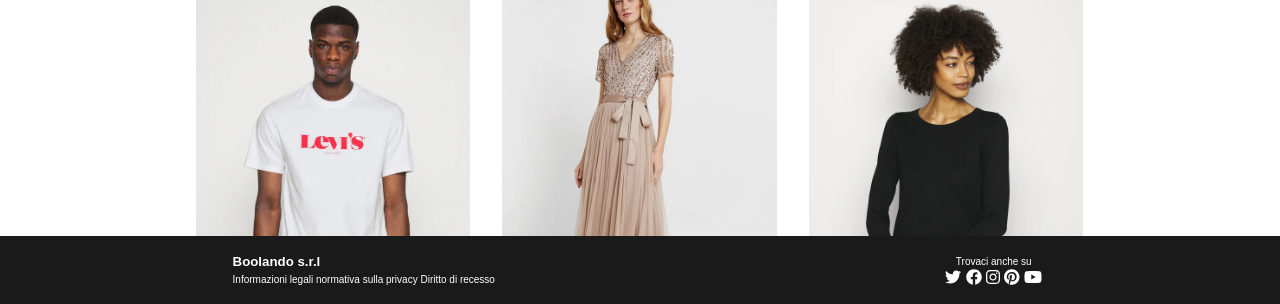
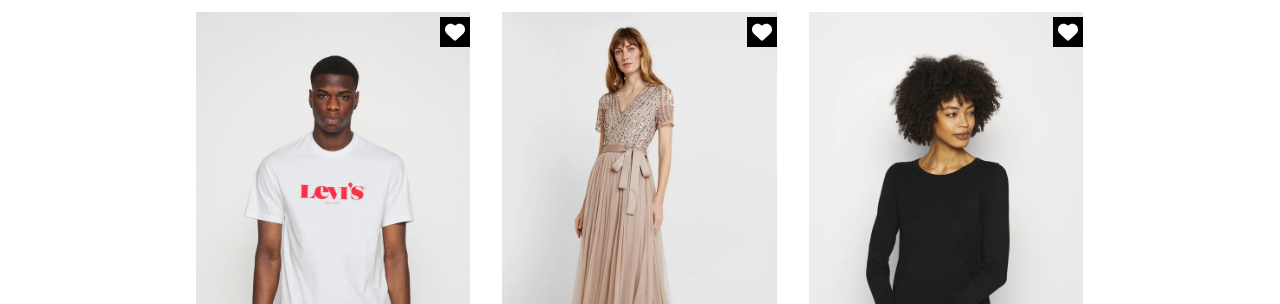
Before and after one commit to stefanopriolo/html-css-boolando, a plain HTML site: page index.html in a window 1280 px wide. Shown: the part 496-800 px from the top of the page. Drawn offline with Linux system fonts and the light colour scheme.

Commit message:
final fix

```diff
--- a/css/style.css
+++ b/css/style.css
@@ -10,6 +10,10 @@ header {
     width: 100%;
     top: 0;
     z-index: 1;
+}
+
+main {
+    padding: 50px;
 }
 
 nav {
@@ -174,10 +178,8 @@ nav ul a {
 }
 
 footer {
-    position: fixed;
     width: 100%;
     bottom: 0;
-    z-index: 1;
 }
 
 .footer_container {
```
